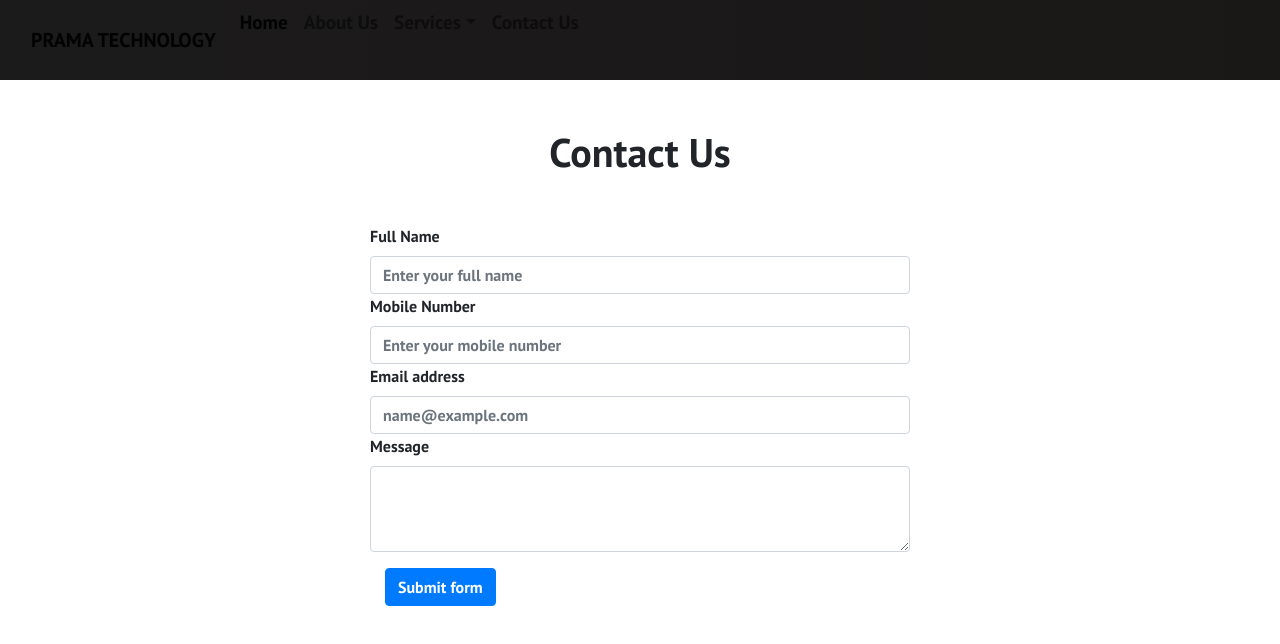
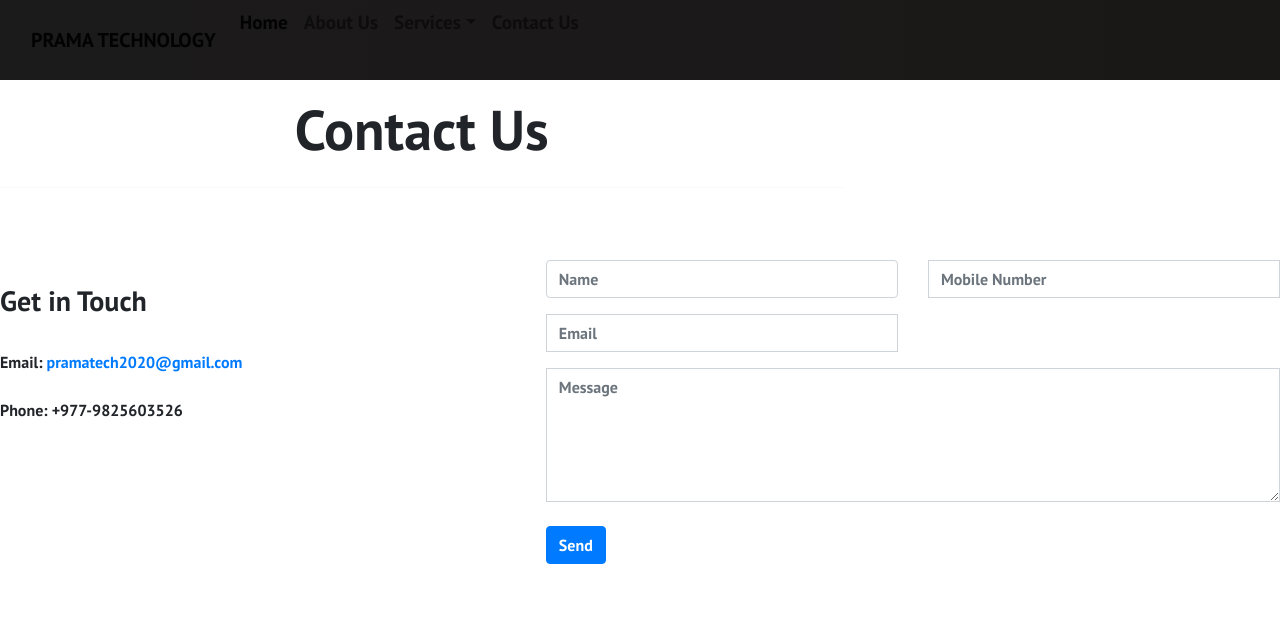
Before and after one commit to AbhishekJoshi1999/Prama_Tech, a React (Create React App) app in the folder prama-tech/: page /contact_us in a window 1280 px wide. Shown: the top 644 px of the page. Built offline with nearby package versions, Linux system fonts and the light colour scheme.

Commit message:
Starter_Project

```diff
--- a/prama-tech/package.json
+++ b/prama-tech/package.json
@@ -13,6 +13,7 @@
     "react-dom": "^18.2.0",
     "react-router-dom": "^6.4.3",
     "react-scripts": "5.0.1",
+    "styled-components": "^5.3.6",
     "web-vitals": "^2.1.4"
   },
   "scripts": {
--- a/prama-tech/src/App.js
+++ b/prama-tech/src/App.js
@@ -4,7 +4,7 @@ import "../node_modules/bootstrap/dist/js/bootstrap.bundle"
 
 import Navbar from "./components/Navbar";
 import { BrowserRouter as Router, Routes, Route } from "react-router-dom";
-import "./App.css";
+import "./components/css/App.css";
 import Home from "./components/pages/Home";
 import About from "./components/pages/About";
 import Services from "./components/pages/Services";
--- a/prama-tech/src/components/Button.js
+++ b/prama-tech/src/components/Button.js
@@ -1,5 +1,5 @@
 import React from 'react';
-import './Button.css';
+import './css/Button.css';
 import { Link } from 'react-router-dom';
 
 const STYLES = ['btn--primary', 'btn--outline'];
--- a/prama-tech/src/components/Cards.js
+++ b/prama-tech/src/components/Cards.js
@@ -1,6 +1,6 @@
 import React from 'react'
 import CardItem from './CardItem'
-import './Cards.css'
+import './css/Cards.css'
 
 function Cards() {
   return (
--- a/prama-tech/src/components/HeroSection.js
+++ b/prama-tech/src/components/HeroSection.js
@@ -1,7 +1,7 @@
 import React from 'react';
-import '../App.css';
+
 import { Button } from './Button';
-import './HeroSection.css';
+import './css/HeroSection.css';
 
 function HeroSection() {
   return (
--- a/prama-tech/src/components/Navbar.js
+++ b/prama-tech/src/components/Navbar.js
@@ -1,7 +1,7 @@
 import React, { useState, useEffect } from "react";
 // import { Button } from './Button';
 import { Link } from "react-router-dom";
-import "./Navbar.css";
+import "./css/Navbar.css";
 
 function Navbar() {
   return(
--- a/prama-tech/src/components/pages/About.js
+++ b/prama-tech/src/components/pages/About.js
@@ -1,5 +1,5 @@
 import React from "react";
-import '../../App.css';
+import '../css/App.css';
 
 export default function About() {
     return <h1 className="aboutus">ABOUT US</h1>;
--- a/prama-tech/src/components/pages/Contact.js
+++ b/prama-tech/src/components/pages/Contact.js
@@ -1,136 +1,306 @@
-import React, { useState, useRef } from "react";
-import "../../App.css";
-import emailjs from '@emailjs/browser';
+import React from "react";
+import { Container, Row, Col } from "react-bootstrap";
+import { useRef,useState } from "react";
+import emailjs from "@emailjs/browser";
+// // npm i @emailjs/browser
+// const StyledContactForm = styled.div`
+// *{
+//   align:centre
+// }
+//   width: 400px;
+//   form {
+//     display: flex;
+//     align-items: flex-start;
+//     flex-direction: column;
+//     width: 100%;
+//     font-size: 16px;
+//     input {
+//       width: 100%;
+//       height: 35px;
+//       padding: 7px;
+//       outline: none;
+//       border-radius: 5px;
+//       border: 1px solid rgb(220, 220, 220);
+//       &:focus {
+//         border: 2px solid rgba(0, 206, 158, 1);
+//       }
+//     }
+//     textarea {
+//       max-width: 100%;
+//       min-width: 100%;
+//       width: 100%;
+//       max-height: 100px;
+//       min-height: 100px;
+//       padding: 7px;
+//       outline: none;
+//       border-radius: 5px;
+//       border: 1px solid rgb(220, 220, 220);
+//       &:focus {
+//         border: 2px solid rgba(0, 206, 158, 1);
+//       }
+//     }
+//     label {
+//       margin-top: 1rem;
+//     }
+//     input[type="submit"] {
+//       margin-top: 2rem;
+//       cursor: pointer;
+//       background: rgb(249, 105, 14);
+//       color: white;
+//       border: none;
+//     }
+//   }
+// `;
+const Contact = () => {
+  const form = useRef();
 
-export default function Contact() {
+  const contactConfig = {
+    YOUR_EMAIL: 'pramatech2020@gmail.com',
+    YOUR_PHONE: '+977-9825603526',
 
-  const form = useRef();
+  };
 
   const sendEmail = (e) => {
     e.preventDefault();
 
-    emailjs.sendForm('service_42en1yn', 'template_mjg099p', form.current, 'TT0GSmwt9-mSCtItO')
-      .then((result) => {
+    emailjs
+      .sendForm(
+        "service_42en1yn",
+        "template_10o8iso",
+        form.current,
+        "TT0GSmwt9-mSCtItO"
+      )
+      .then(
+        (result) => {
           console.log(result.text);
-      }, (error) => {
+          console.log("message sent");
+        },
+        (error) => {
           console.log(error.text);
-      });
+        }
+      );
   };
 
-  <form ref={form} onSubmit={sendEmail}>
-  <label>Name</label>
-  <input type="text" name="user_name" />
-  <label>Mobile No</label>
-  <input type="text" name="user_number"/>
-  <label>Email</label>
-  <input type="email" name="user_email" />
-  <label>Message</label>
-  <textarea name="message" />
-  <input type="submit" value="Send" />
+  return (
+<>
+      <Row className="mb-5 mt-3">
+<Col lg="8">
+<h1 className="display-4 mb-4">Contact Us</h1>
+<hr className="t_border my-4 ml-0 text-left" />
+</Col>
+</Row>
+<Row className="sec_sp">
+<Col lg="5" className="mb-5">
+<h3 className="color_sec py-4">Get in Touch</h3>
+<address>
+  <strong>Email:</strong>{" "}
+  <a href={`mailto:${contactConfig.YOUR_EMAIL}`}>
+    {contactConfig.YOUR_EMAIL}
+  </a>
+  <br />
+  <br />
+  {contactConfig.hasOwnProperty("YOUR_PHONE") ? (
+    <p>
+      <strong>Phone:</strong> {contactConfig.YOUR_PHONE}
+    </p>
+  ) : (
+    ""
+  )}
+</address>
+<p>{contactConfig.description}</p>
+</Col>
+<Col lg="7" className="d-flex align-items-center">
+<form  className="contact__form w-100">
+  <Row>
+    <Col lg="6" className="form-group">
+      <input
+        className="form-control"
+        id="name"
+        name="name"
+        placeholder="Name"
+        type="text"
+        required
+      />
+    </Col>
+    <Col lg="6" className="form-group">
+      <input
+        className="form-control rounded-0"
+        id="mobile"
+        name="mobile"
+        placeholder="Mobile Number"
+        type="email"
+        required
+      />
+    </Col>
+    <Col lg="6" className="form-group">
+      <input
+        className="form-control rounded-0"
+        id="email"
+        name="email"
+        placeholder="Email"
+        type="email"
+        required
+      />
+    </Col>
+  </Row>
+  <textarea
+    className="form-control rounded-0"
+    id="message"
+    name="message"
+    placeholder="Message"
+    rows="5"
+    required
+  ></textarea>
+  <br />
+  <Row>
+    <Col lg="12" className="form-group">
+      <button className="btn btn-primary" type="submit" onClick={sendEmail}>
+      Send
+      </button>
+    </Col>
+  </Row>
 </form>
+</Col>
+</Row>
+    </>
+  );
+};
+
+export default Contact;
+
+// import React from "react";
+// import { Container, Row, Col } from "react-bootstrap";
+// import { useRef,useState } from "react";
+// import emailjs from "@emailjs/browser";
+
+// export default function Contact() {
+
+//   const form = useRef();
+
+//   const sendEmail = (e) => {
+//     e.preventDefault();
+
+//     emailjs
+//       .sendForm(
+//         "service_42en1yn",
+//         "template_10o8iso",
+//         form.current,
+//         "TT0GSmwt9-mSCtItO"
+//       )
+//       .then(
+//         (result) => {
+//           console.log(result.text);
+//           console.log("message sent");
+//         },
+//         (error) => {
+//           console.log(error.text);
+//         }
+//       );
+//   };
+
+//   const [data,setUser]=useState({
+//     name:"",email:"",mobile:"",message:""
+
+//   })
+
+// let name,value;
+// const handleInput=(e)=>{
+//   console.log(e);
+//   name=e.target.name;
+//   value=e.target.value;
+//   setUser({...data,[name]:value})
+//   console.log(data)
+// }
 
 
-    const [data,setUser]=useState({
-      name:"",email:"",mobile:"",message:""
+//   const contactConfig = {
+//     YOUR_EMAIL: 'pramatech2020@gmail.com',
+//     YOUR_PHONE: '+977-9825603526',
 
-    })
+//   };
 
-  let name,value;
-  const handleInput=(e)=>{
-    console.log(e);
-    name=e.target.name;
-    value=e.target.value;
-    setUser({...data,[name]:value})
-    console.log(data)
-  }
+//   return (
+//       <Container>
 
-
-  return (
-
-    <>
-      <div className="my-5">
-        <h1 className="text-center"> Contact Us </h1>
-      </div>
-      <div className="container contact_div">
-        <div className="row">
-          <div className="col-md-6 col-10 mx-auto">
-            <form onSubmit={handleInput}>
-              <div>
-                {" "}
-                <label
-                  htmlFor="exampleFormControlInput1"
-                  className="form-label"
-                >
-                  Full Name
-                </label>
-                <input
-                  type="text"
-                  name="name"
-                  className="form-control"
-                  onChange={handleInput}
-                  id="fullName"
-                  placeholder="Enter your full name"
-                />
-              </div>
-
-              <div>
-                {" "}
-                <label
-                  htmlFor="exampleFormControlInput1"
-                  className="form-label"
-                >
-                  Mobile Number
-                </label>
-                <input
-                  type="text"
-                  name="mobile"
-                  className="form-control"
-                  onChange={handleInput}
-                  id="mobile"
-                  placeholder="Enter your mobile number"
-                />
-              </div>
-              <div>
-                {" "}
-                <label
-                  htmlFor="exampleFormControlInput1"
-                  className="form-label"
-                >
-                  Email address
-                </label>
-                <input
-                  type="email"
-                  name="email"
-                  className="form-control"
-                  onChange={handleInput}
-                  id="email"
-                  placeholder="name@example.com"
-                />
-              </div>
-              <div className="mb-3">
-                <label
-                  htmlFor="exampleFormControlTextarea1"
-                  className="form-label"
-                >
-                  Message
-                </label>
-                <textarea
-                  className="form-control"
-                  name="message"
-                  id="message"
-                  onChange={handleInput}
-                  rows="3"
-                ></textarea>
-              </div>
-              <div className="col-12">
-                <button className="btn btn-primary" type="submit" onClick={Contact}>
-                  Submit form
-                </button>
-              </div>
-            </form>
-          </div>
-        </div>
-      </div>
-    </>
-  );
-}
+//         <Row className="mb-5 mt-3">
+//           <Col lg="8">
+//             <h1 className="display-4 mb-4">Contact Us</h1>
+//             <hr className="t_border my-4 ml-0 text-left" />
+//           </Col>
+//         </Row>
+//         <Row className="sec_sp">
+//           <Col lg="5" className="mb-5">
+//             <h3 className="color_sec py-4">Get in Touch</h3>
+//             <address>
+//               <strong>Email:</strong>{" "}
+//               <a href={`mailto:${contactConfig.YOUR_EMAIL}`}>
+//                 {contactConfig.YOUR_EMAIL}
+//               </a>
+//               <br />
+//               <br />
+//               {contactConfig.hasOwnProperty("YOUR_PHONE") ? (
+//                 <p>
+//                   <strong>Phone:</strong> {contactConfig.YOUR_PHONE}
+//                 </p>
+//               ) : (
+//                 ""
+//               )}
+//             </address>
+//             <p>{contactConfig.description}</p>
+//           </Col>
+//           <Col lg="7" className="d-flex align-items-center">
+//             <form  className="contact__form w-100">
+//               <Row>
+//                 <Col lg="6" className="form-group">
+//                   <input
+//                     className="form-control"
+//                     id="name"
+//                     name="name"
+//                     placeholder="Name"
+//                     type="text"
+//                     required
+//                   />
+//                 </Col>
+//                 <Col lg="6" className="form-group">
+//                   <input
+//                     className="form-control rounded-0"
+//                     id="mobile"
+//                     name="mobile"
+//                     placeholder="Mobile Number"
+//                     type="email"
+//                     required
+//                   />
+//                 </Col>
+//                 <Col lg="6" className="form-group">
+//                   <input
+//                     className="form-control rounded-0"
+//                     id="email"
+//                     name="email"
+//                     placeholder="Email"
+//                     type="email"
+//                     required
+//                   />
+//                 </Col>
+//               </Row>
+//               <textarea
+//                 className="form-control rounded-0"
+//                 id="message"
+//                 name="message"
+//                 placeholder="Message"
+//                 rows="5"
+//                 required
+//               ></textarea>
+//               <br />
+//               <Row>
+//                 <Col lg="12" className="form-group">
+//                   <button className="btn btn-primary" type="submit" onClick={sendEmail}>
+//                   Send
+//                   </button>
+//                 </Col>
+//               </Row>
+//             </form>
+//           </Col>
+//         </Row>
+//       </Container>
+//   );
+// }
--- a/prama-tech/src/components/pages/Home.js
+++ b/prama-tech/src/components/pages/Home.js
@@ -1,5 +1,5 @@
 import React from 'react'
-import '../../App.css'
+import '../css/App.css'
 import HeroSection from '../HeroSection'
 import Cards from '../Cards'
 import Footer from '../Footer'
--- a/prama-tech/src/components/pages/Services.js
+++ b/prama-tech/src/components/pages/Services.js
@@ -1,5 +1,5 @@
 import React from "react";
-import '../../App.css';
+import '../css/App.css';
 
 export default function Services() {
     return (
```
Also changed, not shown: prama-tech/src/components/CSS/Contact.css (added), 1 other file (tests, documents, lock files or other folders).
